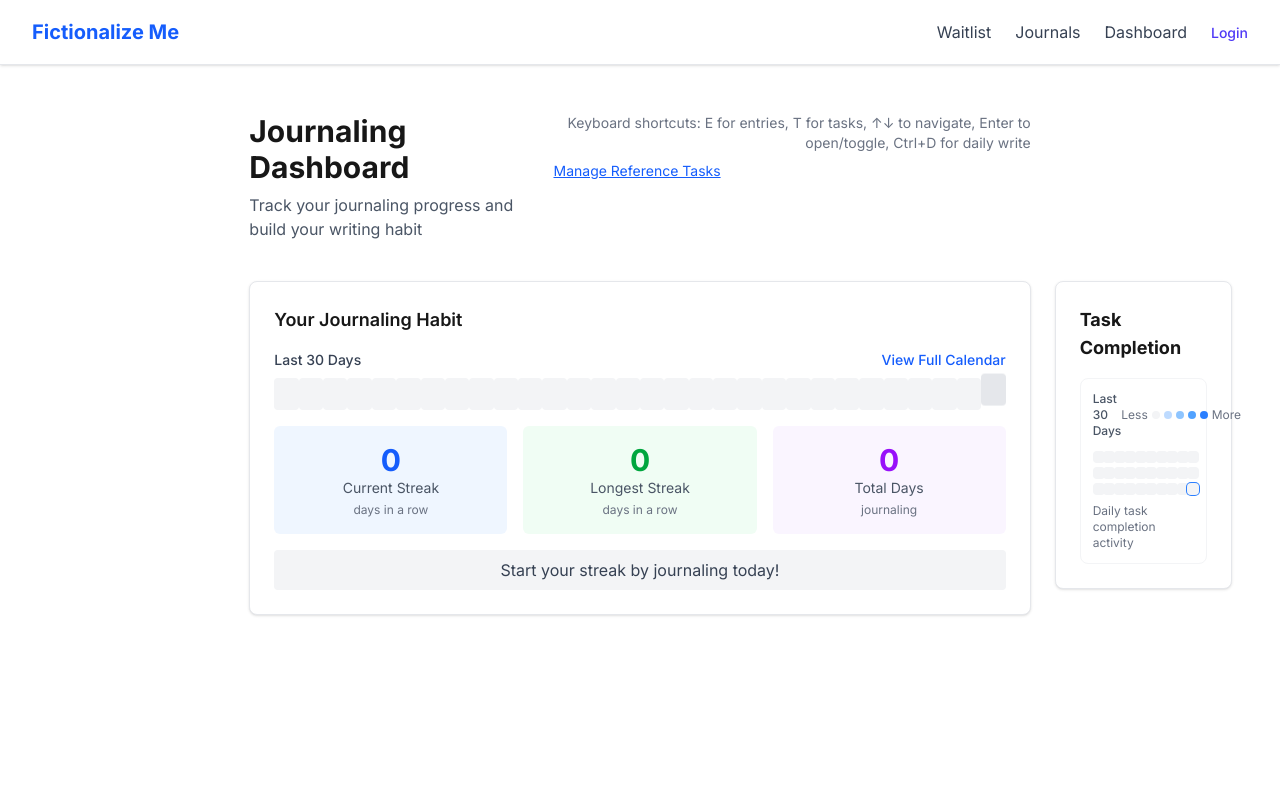
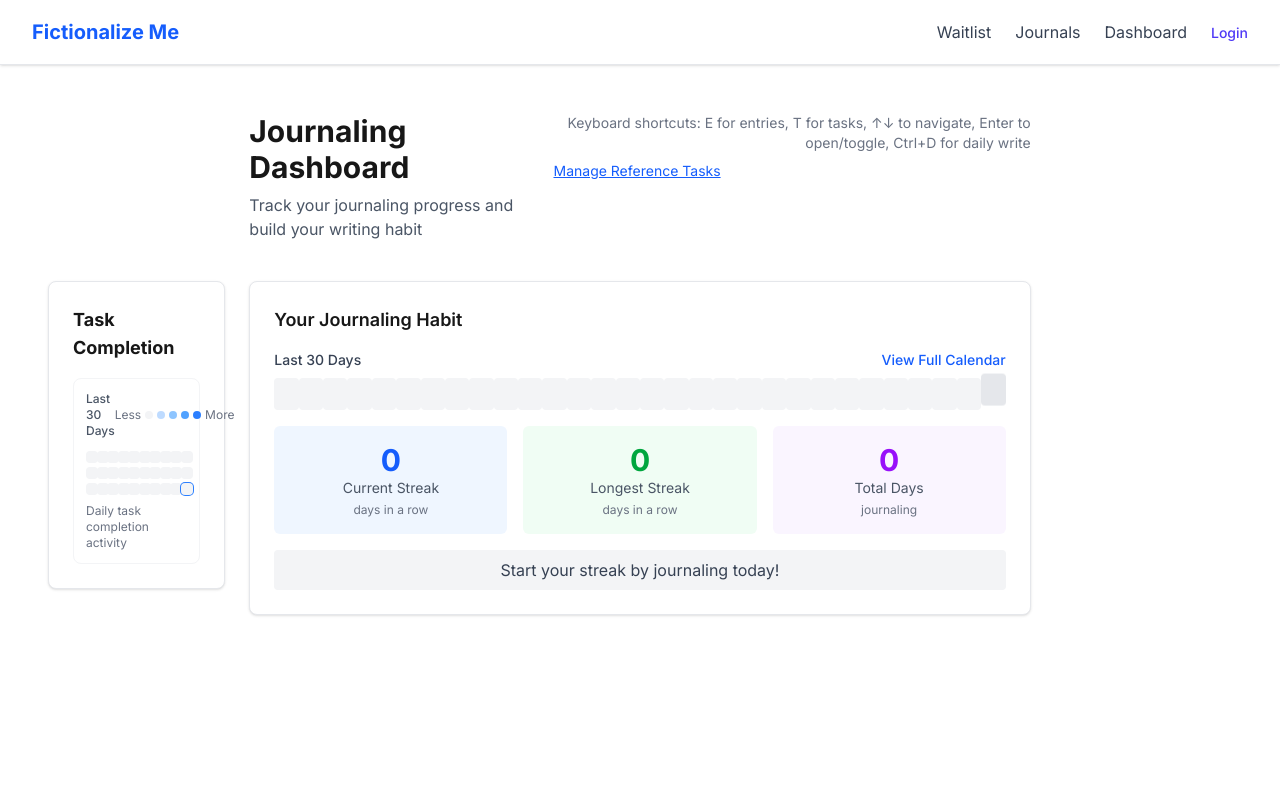
Before and after one commit to n14little/fictionalize-me, a Next.js app: page /dashboard in a window 1280 px wide. Shown: the top 800 px of the page. Built offline with nearby package versions, Linux system fonts and the light colour scheme; no server answers.

Commit message:
feat(wip): move task completion stats to left side of journal content

```diff
--- a/app/dashboard/layout.tsx
+++ b/app/dashboard/layout.tsx
@@ -73,8 +73,9 @@ export default function DashboardLayout({
             </div>
 
             {/* Left gutter - content row */}
+            {/* PLACE NEW GRAPHIC IN THIS COLUMN */}
             <div className="lg:col-span-2">
-              <div className="hidden lg:block h-full"></div>
+              {taskstats}
             </div>
 
             {/* Main content area - streaks and recent entries */}
@@ -85,7 +86,6 @@ export default function DashboardLayout({
 
             {/* Right sidebar for task stats and tasks */}
             <div className="lg:col-span-2 lg:sticky lg:top-6 lg:self-start space-y-6">
-              {taskstats}
               {tasks}
             </div>
           </div>
```
